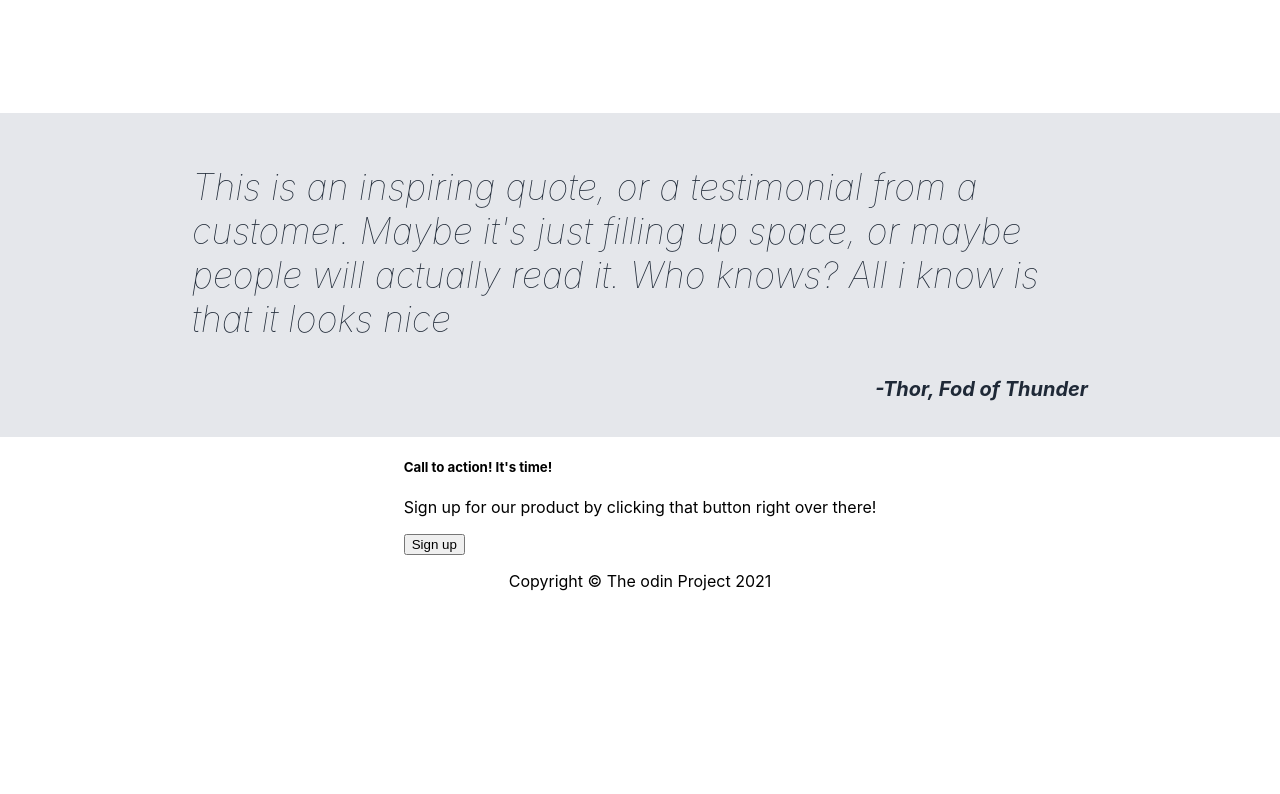
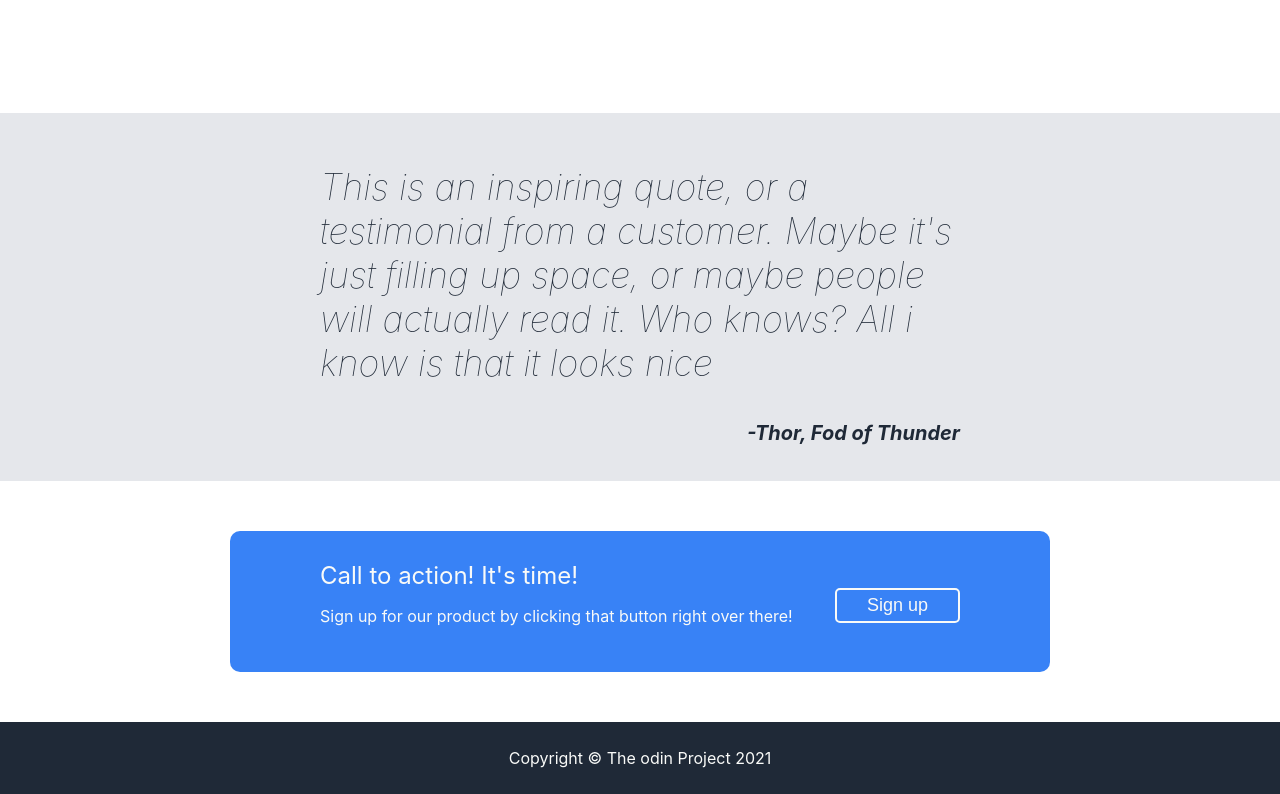
Before and after one commit to TimB44/landing-page, a plain HTML site: page index.html in a window 1280 px wide. Shown: the part 1042-1836 px from the top of the page. Before the commit the page ends 1649 px from the top, so only its background shows below. Drawn offline with Linux system fonts and the light colour scheme.

Commit message:
Finished the Call to action and footor Project should be done

```diff
--- a/index.html
+++ b/index.html
@@ -82,7 +82,7 @@
         </div>
         <div class="four">
             <div class="four-one">
-                <h5> Call to action! It's time!</h5>
+                <p class="four-head"> Call to action! It's time!</p>
                 <p>Sign up for our product by clicking that button right over there!</p>
             </div>
             <button>Sign up</button>
--- a/style.css
+++ b/style.css
@@ -126,8 +126,8 @@ p{
 
 .three{
     background-color: #e5e7eb;
-    width: 70vw;
-    padding: 16px 15vw;
+    width: 50vw;
+    padding: 16px 25vw;
 }
 .three .name{
     font-weight: bold;
@@ -135,3 +135,41 @@ p{
     font-size: 20px;
 
 }
+
+.four {
+    background-color: #3882F6;
+    display: flex;
+    color: #F9FAF8;
+    width: 50vw;
+    padding: 30px 7vw;
+    margin: 50px 13vw;
+    justify-content: space-between;
+    border-radius: 10px;
+    align-items: center;
+}
+.four-one {
+    text-align: left;
+}
+.four-one .four-head{
+    font-size: 24px;
+    margin: 0px;
+    text-align: left;
+}
+.four button{
+
+    color: #F9FAF8;
+    background-color: #3882F6;
+    padding: 5px 30px;
+    border-radius: 5px;
+    border:2px solid #F9FAF8;
+    font-size: 18px;
+    margin-top: 8px;
+
+}
+.footer{
+    background-color: #1f2937;
+    color:#F9FAF8;
+    text-align: center;
+    width: 100vw;
+    padding: 10px 0px;
+}
```
